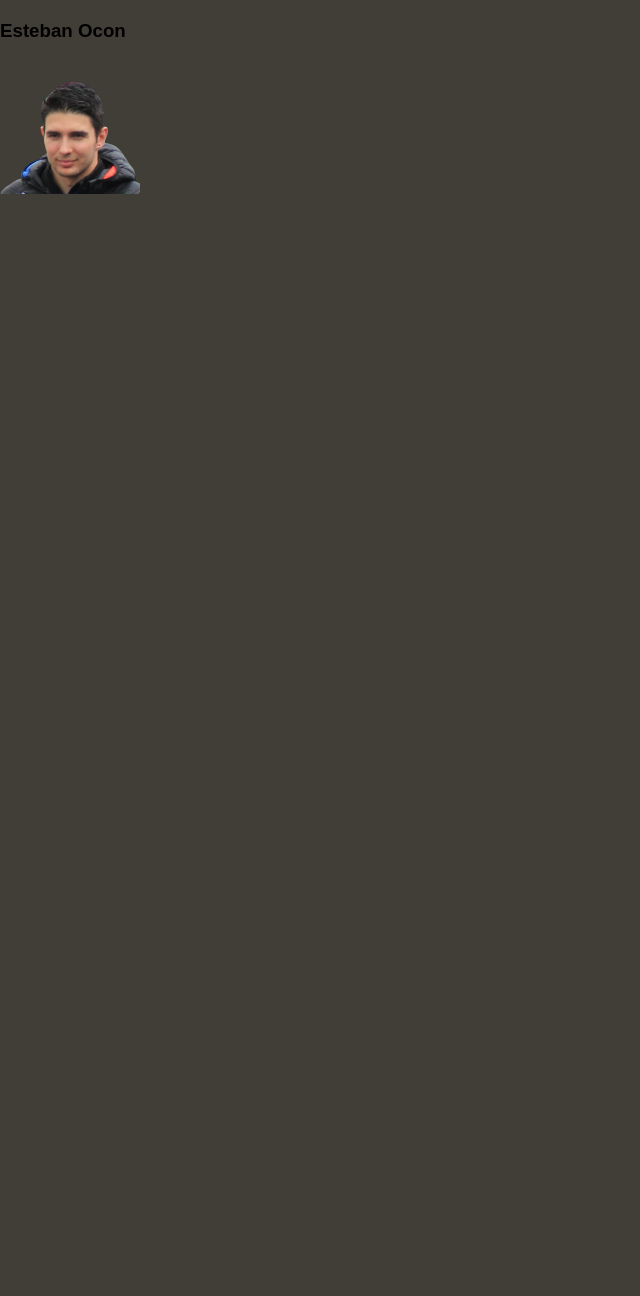
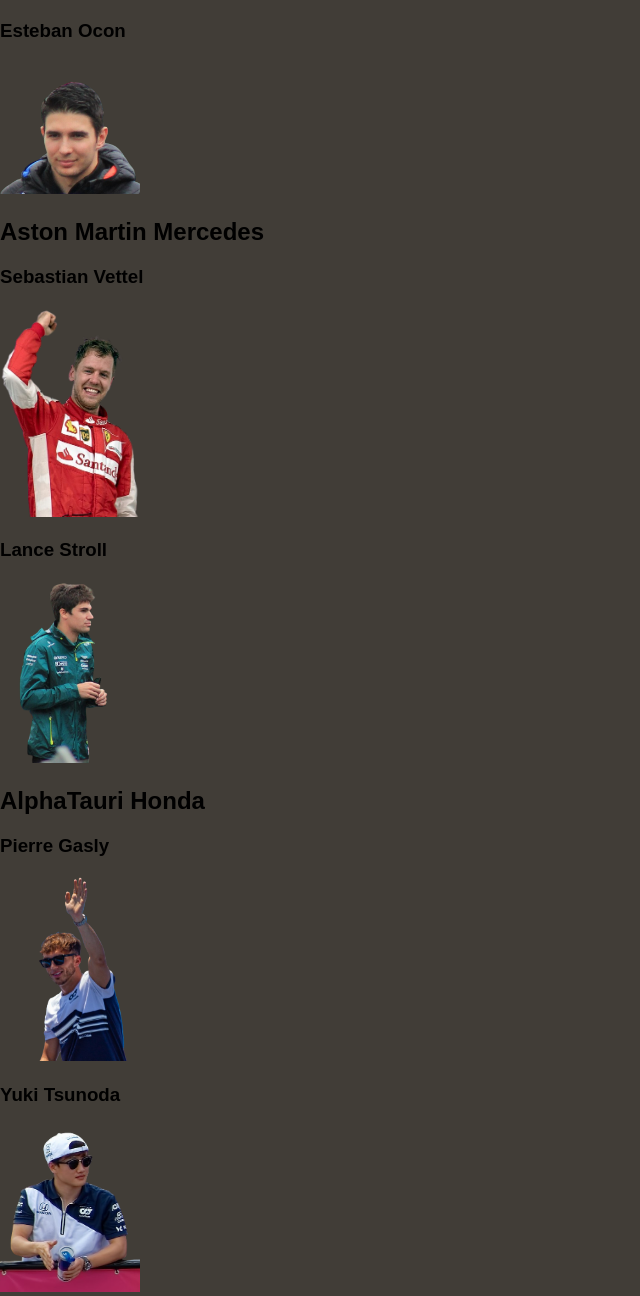
Before and after one commit to Anderson092205/formula1-catedra, a plain HTML site: page Pilotos.html in a window 1280 px wide. Shown: the part 2728-4024 px from the top of the page, without its empty margins (0-640 px from the left). Before the commit the page ends 2926 px from the top, so only its background shows below. Drawn offline with Linux system fonts and the light colour scheme.

Commit message:
Update Pilotos

```diff
--- a/Pilotos.html
+++ b/Pilotos.html
@@ -84,6 +84,30 @@
                             <img src="IMG/Pilotos/Ocon.png" alt="Esteban Ocon" width="140">
                         </article>
 
+                        <section class="Escuderia">
+                            <h2>Aston Martin Mercedes</h2>
+                            <article class="piloto">
+                                <h3>Sebastian Vettel</h3>
+                                <img src="IMG/Pilotos/Vettel.png" alt="Sebastian Vettel" width="140">
+                            </article>
+
+                            <article class="piloto">
+                                <h3>Lance Stroll</h3>
+                                <img src="IMG/Pilotos/Stroll.png" alt="Lance Stroll" width="140">
+                            </article>
+
+                            <section class="Escuderia">
+                                <h2>AlphaTauri Honda</h2>
+                                <article class="piloto">
+                                    <h3>Pierre Gasly</h3>
+                                    <img src="IMG/Pilotos/Gasly.png" alt="Pierre Gasly" width="140">
+                                </article>
+
+                                <article class="piloto">
+                                    <h3>Yuki Tsunoda</h3>
+                                    <img src="IMG/Pilotos/Tsunoda.png" alt="Yuki Tsunoda" width="140">
+                                </article>
+
         </section>
     </section>
 </body>
```
Also changed, not shown: IMG/Pilotos/Gasly.png (added), IMG/Pilotos/Stroll.png (added), IMG/Pilotos/Tsunoda.png (added), IMG/Pilotos/Vettel.png (added).
